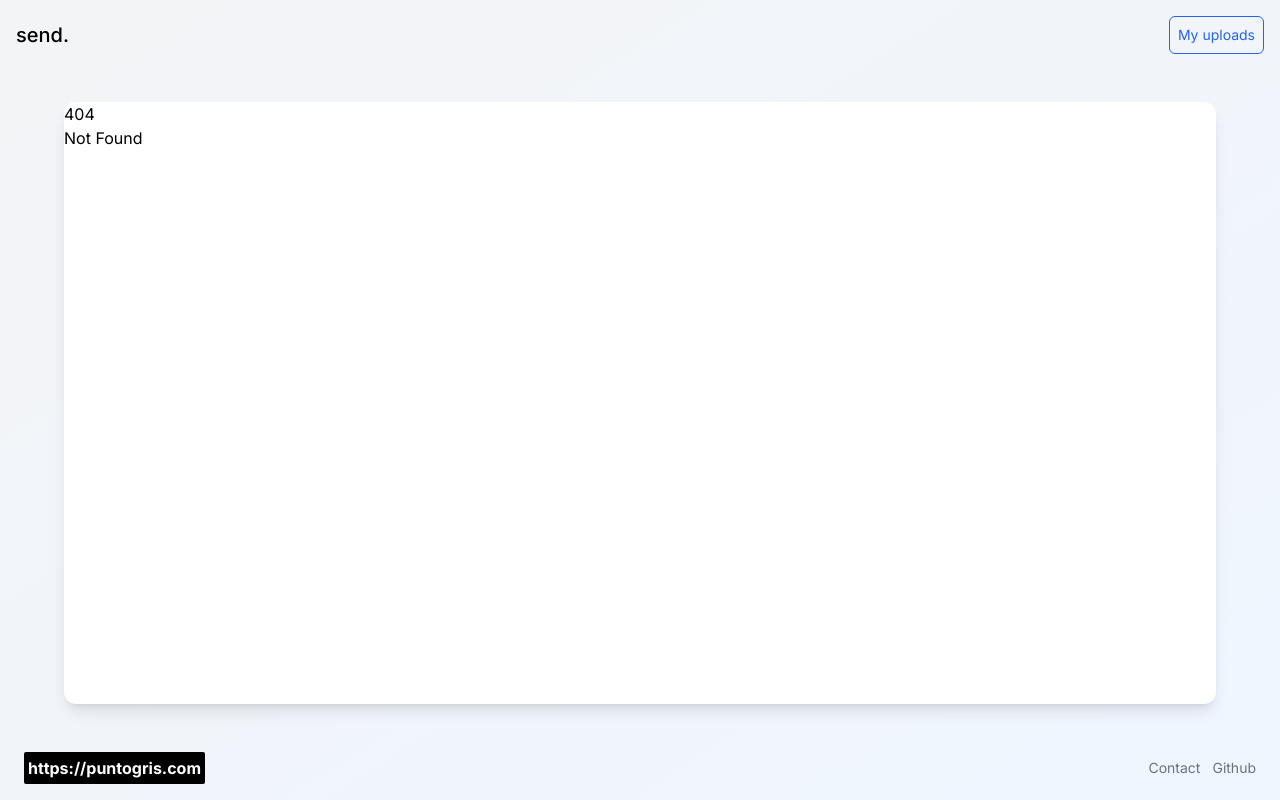
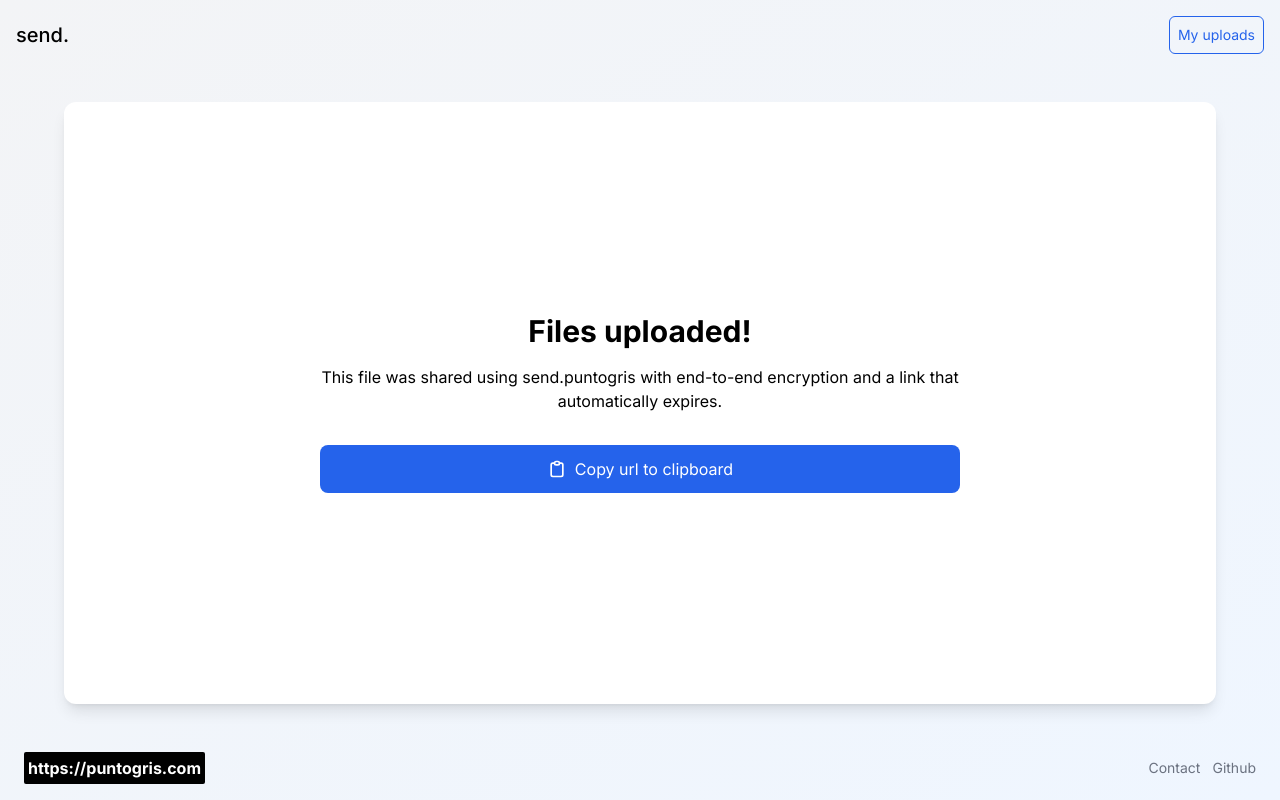
Before and after one commit to puntogris/send, a SvelteKit app: page /upload/1/completed in a window 1280 px wide. Before the commit this address had no page. Built offline with nearby package versions, Linux system fonts and the light colour scheme.

Commit message:
added completed upload page

```diff
--- a/src/routes/(home)/upload.svelte
+++ b/src/routes/(home)/upload.svelte
@@ -6,6 +6,7 @@
 	import { getFormattedFileSize } from '$lib/utils';
 	import toast from 'svelte-french-toast';
 	import type { UploadFile } from '$lib/types';
+	import { goto } from '$app/navigation';
 
 	let isUploading = false;
 
@@ -55,8 +56,11 @@
 				uploadFiles.push(upload);
 				await uploadFileToS3(upload);
 			}
-			await completeUpload(uploadFiles);
+			const uploadId = await completeUpload(uploadFiles);
+
 			toast.success('Files uploaded!');
+
+			goto(`upload/${uploadId}/completed`);
 		} catch (e: any) {
 			toast.error(e);
 		} finally {
@@ -88,7 +92,7 @@
 	}
 
 	async function completeUpload(files: UploadFile[]) {
-		const completeRes = await fetch('api/upload/complete', {
+		const response = await fetch('api/upload/complete', {
 			method: 'post',
 			body: JSON.stringify({
 				uploadFiles: files,
@@ -97,9 +101,11 @@
 			})
 		});
 
-		if (!completeRes.ok) {
+		if (!response.ok) {
 			throw new Error('Error completing upload.');
 		}
+		const { upload } = await response.json();
+		return upload;
 	}
 </script>
 
--- /dev/null
+++ b/src/routes/upload/[upload]/completed/+page.svelte
@@ -0,0 +1,25 @@
+<script lang="ts">
+	import { writeToClipboard } from '$lib/utils.js';
+	import { toast } from 'svelte-french-toast';
+	import { page } from '$app/stores';
+	import ClipboardIcon from '$lib/icons/clipboardIcon.svelte';
+
+	function downloadFile() {
+		writeToClipboard(`${$page.url.host}/upload/${$page.params.upload}`);
+		toast.success('Copied to clipboard!');
+	}
+</script>
+
+<div class="mx-auto flex max-w-2xl grow flex-col items-center justify-center gap-4 p-4">
+	<h1 class="text-3xl font-bold">Files uploaded!</h1>
+	<p class="text-center">
+		This file was shared using send.puntogris with end-to-end encryption and a link that
+		automatically expires.
+	</p>
+	<div class="flex w-full flex-col gap-2"></div>
+	<button
+		on:click={downloadFile}
+		class="flex w-full items-center justify-center gap-2 rounded-lg bg-blue-600 p-3 text-white hover:bg-blue-700"
+		><ClipboardIcon size={20} /> Copy url to clipboard</button
+	>
+</div>
```
